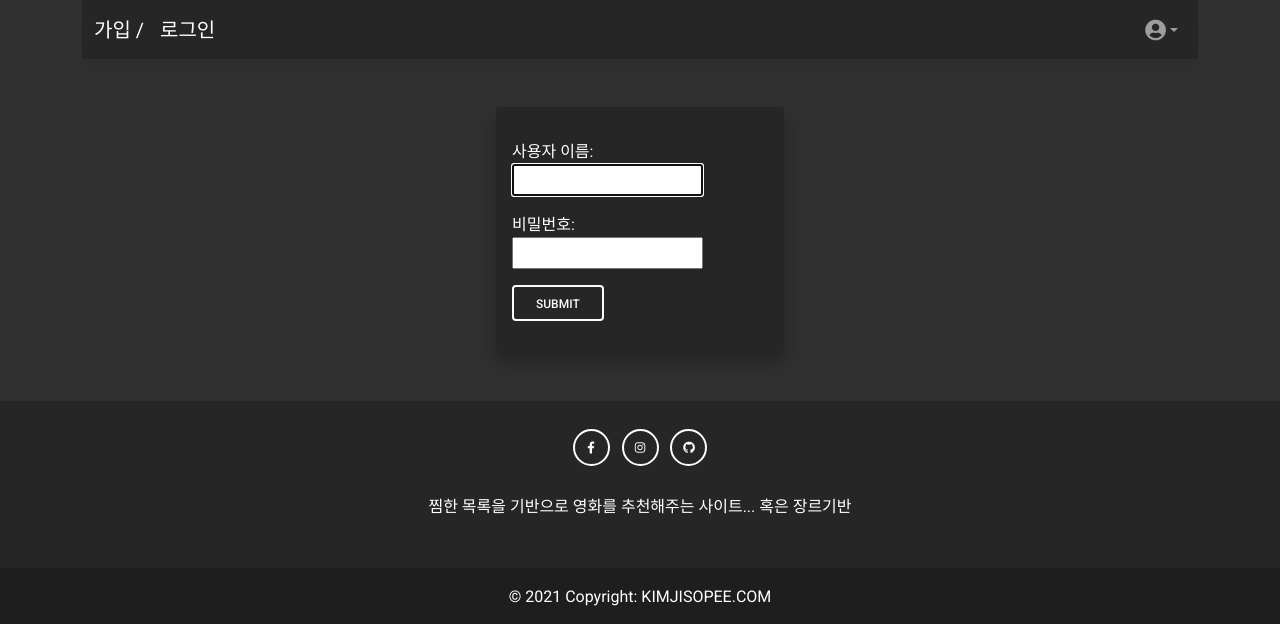
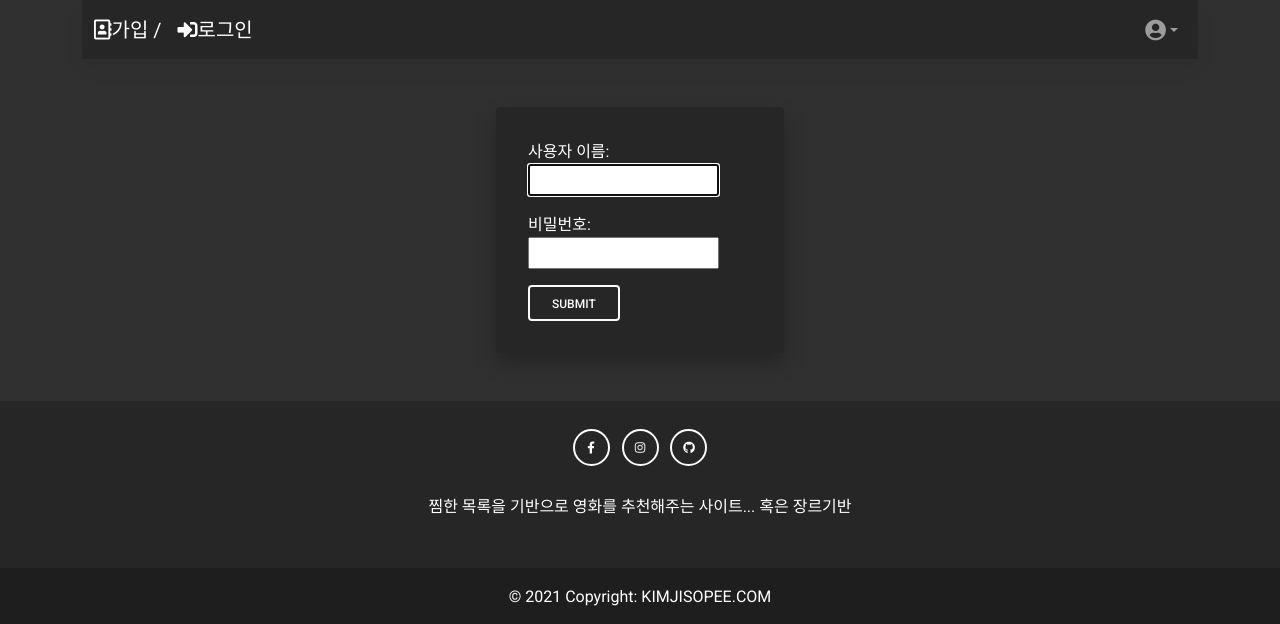
Before and after one commit to flykimjiwon/Movie_recommend_pjt, a Django app: page / in a window 1280 px wide. Shown: the top 624 px of the page. Run offline with Django 3.2, Linux system fonts and the light colour scheme.

Commit message:
login창 수정

```diff
--- a/accounts/templates/accounts/login.html
+++ b/accounts/templates/accounts/login.html
@@ -4,7 +4,7 @@
 
 <div class="card bg-dark m-5 mx-auto"  style="width: 18rem;">
   <div class='card-body'>
-    <form action="" method="POST" class='my-3'>
+    <form action="" method="POST" class='m-3'>
       {% csrf_token %}
       {{ form.as_p }}
       <input type="submit" class="btn btn-outline-light ms-auto">
--- a/accounts/templates/accounts/signup.html
+++ b/accounts/templates/accounts/signup.html
@@ -4,7 +4,7 @@
 
 <div class="card bg-dark m-5 mx-auto"  style="width: 50rem;">
   <div class='card-body'>
-    <form action="" method="POST">
+    <form action="" method="POST" class='m-3'>
       {% csrf_token %}
       {{ form.as_p }}
       <input type="submit" class="btn btn-outline-light ms-auto">
--- a/templates/base.html
+++ b/templates/base.html
@@ -73,8 +73,8 @@
       </li>
     </ul>
     {% else %}
-      <a class="navbar-brand" href="{% url 'accounts:signup' %}">가입 /</a>
-      <a class="navbar-brand" href="{% url 'accounts:login' %}">로그인 </a>
+      <a class="navbar-brand" href="{% url 'accounts:signup' %}"><i class="far fa-address-book"></i> 가입 /</a>
+      <a class="navbar-brand" href="{% url 'accounts:login' %}"><i class="fas fa-sign-in-alt"></i> 로그인 </a>
       <ul class="navbar-nav ms-auto">
       <!-- Avatar -->
       <li class="nav-item dropdown">
```
